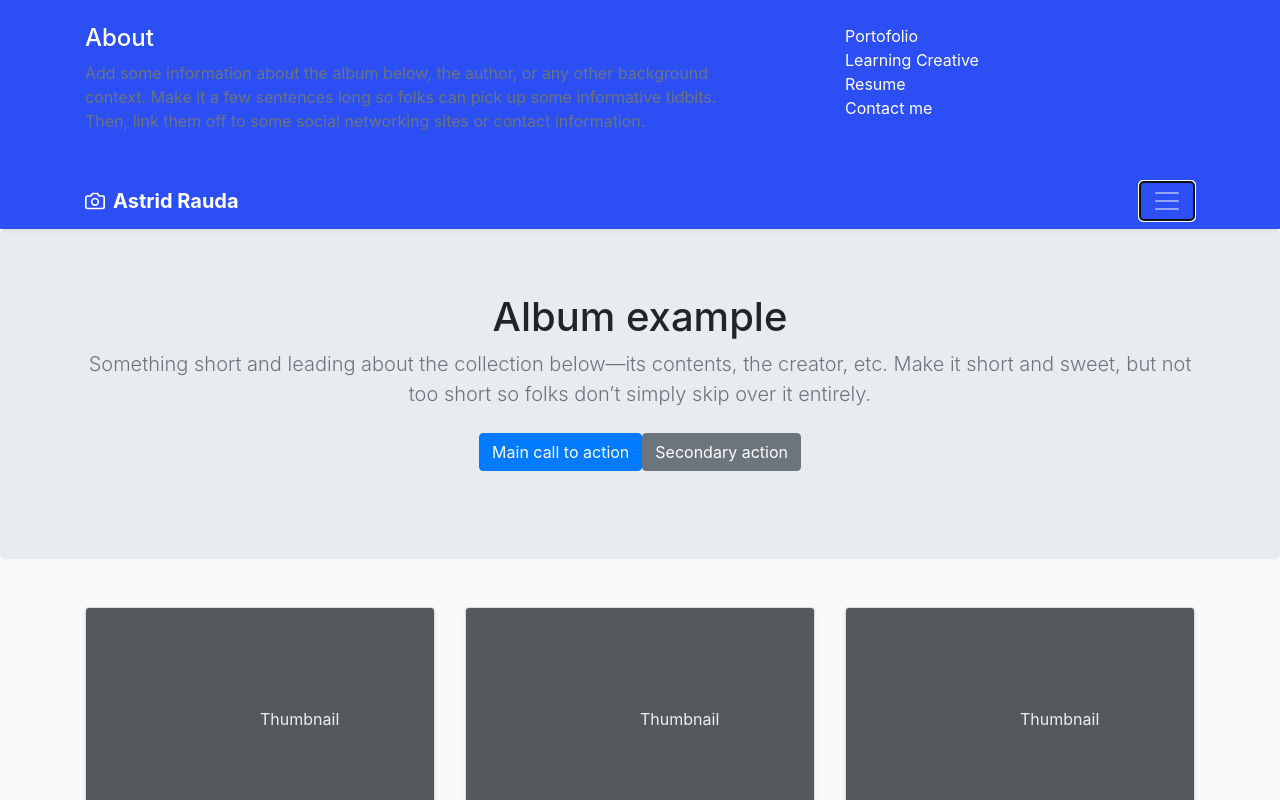
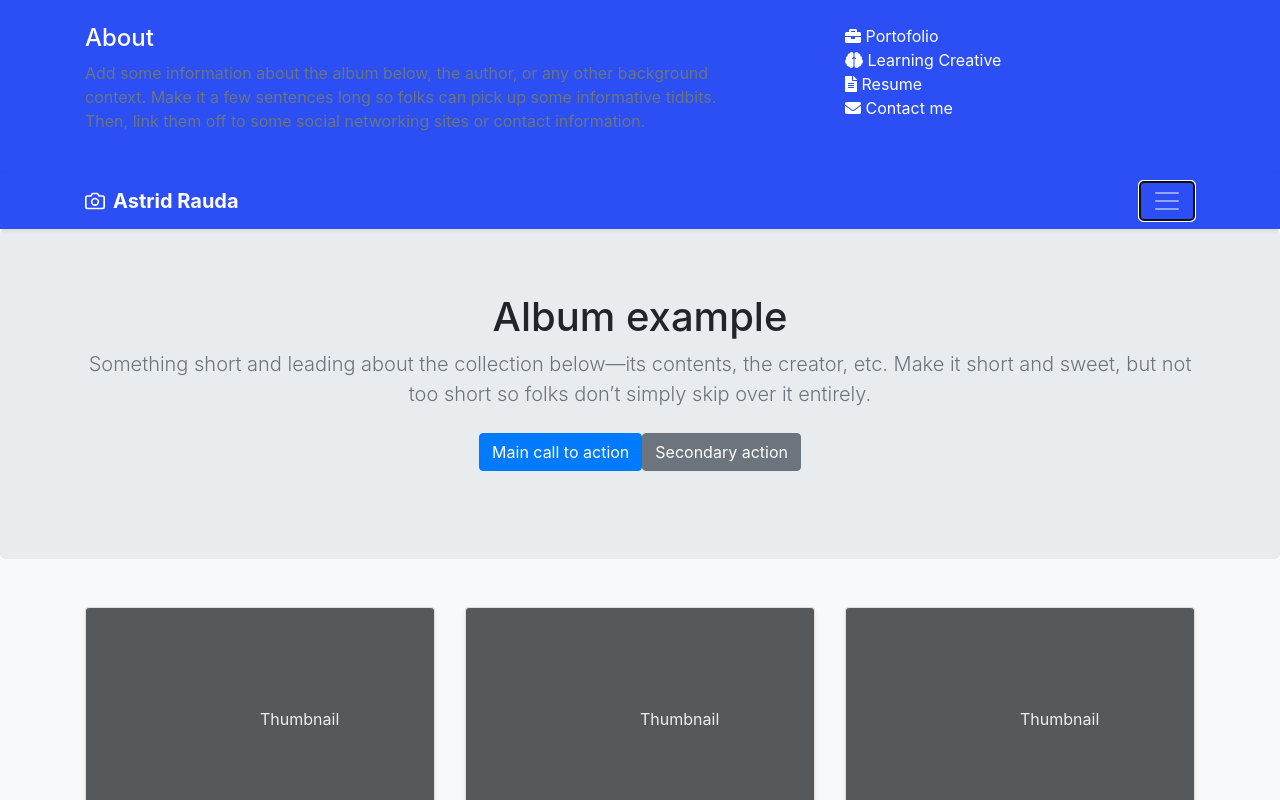
Before and after one commit to Astre-bit/Site, an Angular app: page / in a window 1280 px wide. Both pictures are taken after a click on the button "Toggle navigation". Shown: the top 800 px of the page. Built offline with nearby package versions, Linux system fonts and the light colour scheme.

Commit message:
1 file modified

```diff
--- a/src/app/header/header.component.html
+++ b/src/app/header/header.component.html
@@ -10,10 +10,30 @@
 				</div>
 				<div class="col-sm-4 offset-md-1 py-4">
 					<ul class="list-unstyled">
-						<li><a href="#" class="text-white">Portofolio</a></li>
-						<li><a href="#" class="text-white">Learning Creative</a></li>
-						<li><a href="#" class="text-white">Resume</a></li>
-						<li><a href="#" class="text-white">Contact me</a></li>
+						<li>
+							<a href="#" class="text-white">
+								<i class="fa fa-briefcase" aria-hidden="true"></i>
+								Portofolio
+							</a>
+						</li>
+						<li>
+							<a href="#" class="text-white">
+								<i class="fas fa-brain"></i>
+								Learning Creative
+							</a>
+						</li>
+						<li>
+							<a href="#" class="text-white">
+								<i class="fas fa-file-alt"></i>
+								Resume
+							</a>
+						</li>
+						<li>
+							<a href="#" class="text-white">
+								<i class="fas fa-envelope"></i>
+								Contact me
+							</a>
+						</li>
 					</ul>
 				</div>
 			</div>
```
